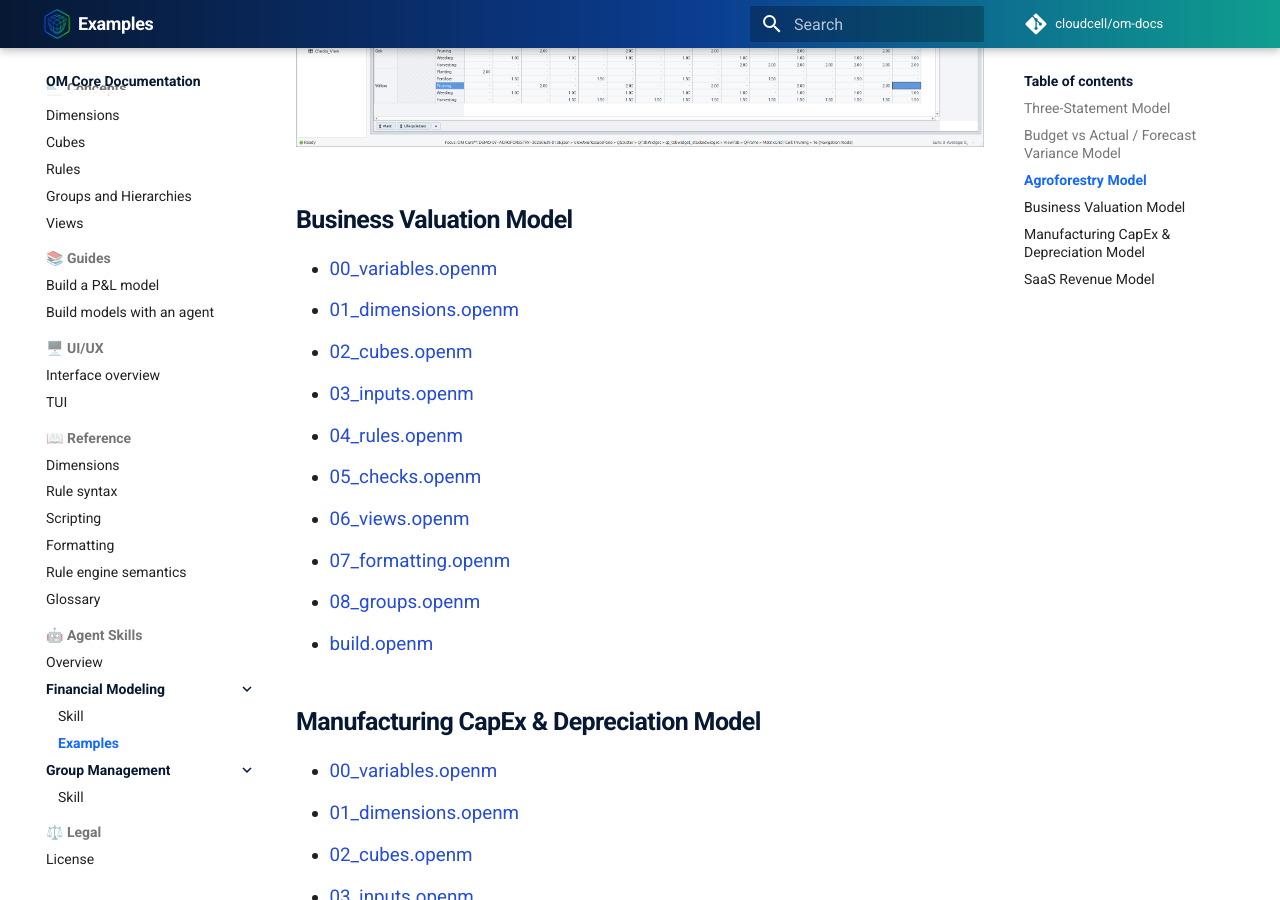
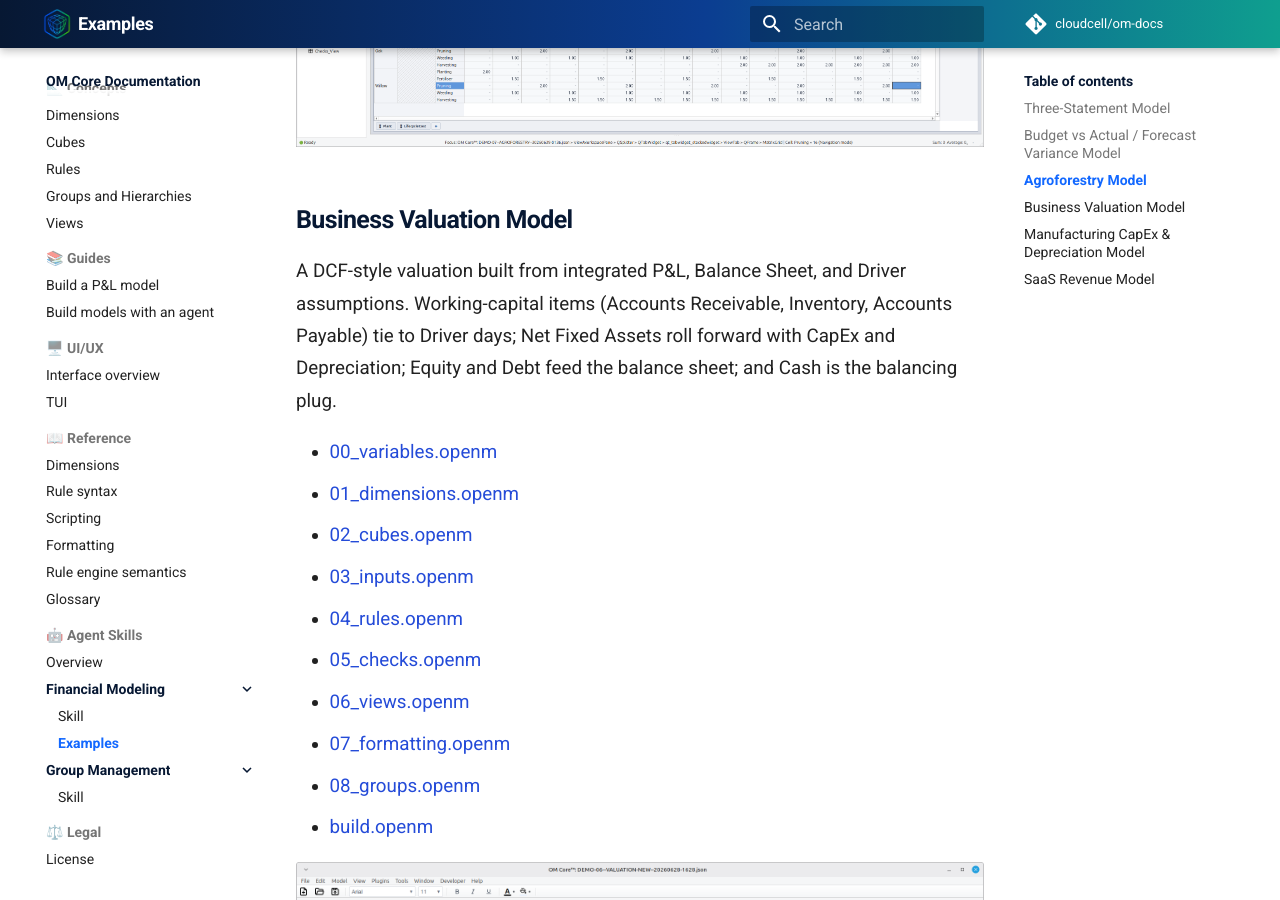
Before and after one commit to cloudcell/om-docs, an MkDocs documentation site: the page built from docs/skills/om-core-financial-modeling/examples/index.md, in a window 1280 px wide and 900 px high, scrolled down 3206 px. Built offline with MkDocs 1.6.1 and Material for MkDocs 9.7.7, drawn with Linux system fonts in a browser that asks for light colours; comment, search, counter and statistics services are not loaded.

Commit message:
docs: add business valuation model description and screenshot to examples index
Add DCF-style valuation model description covering integrated P&L, Balance Sheet, working capital mechanics, fixed asset roll-forward, and cash balancing plug. Add business-valuation-model.png screenshot showing model running in OM Core UI.

```diff
--- a/docs/skills/om-core-financial-modeling/examples/index.md
+++ b/docs/skills/om-core-financial-modeling/examples/index.md
@@ -68,6 +68,12 @@ Department.
 
 ## Business Valuation Model
 
+A DCF-style valuation built from integrated P&L, Balance Sheet, and Driver
+assumptions. Working-capital items (Accounts Receivable, Inventory, Accounts
+Payable) tie to Driver days; Net Fixed Assets roll forward with CapEx and
+Depreciation; Equity and Debt feed the balance sheet; and Cash is the balancing
+plug.
+
 - [00_variables.openm](business-valuation-model/00_variables.openm)
 - [01_dimensions.openm](business-valuation-model/01_dimensions.openm)
 - [02_cubes.openm](business-valuation-model/02_cubes.openm)
@@ -78,6 +84,8 @@ Department.
 - [07_formatting.openm](business-valuation-model/07_formatting.openm)
 - [08_groups.openm](business-valuation-model/08_groups.openm)
 - [build.openm](business-valuation-model/build.openm)
+
+![Business Valuation model running in the OM Core UI](../../../assets/images/business-valuation-model.png)
 
 ## Manufacturing CapEx & Depreciation Model
 
```
Also changed, not shown: docs/assets/images/business-valuation-model.png (added).
